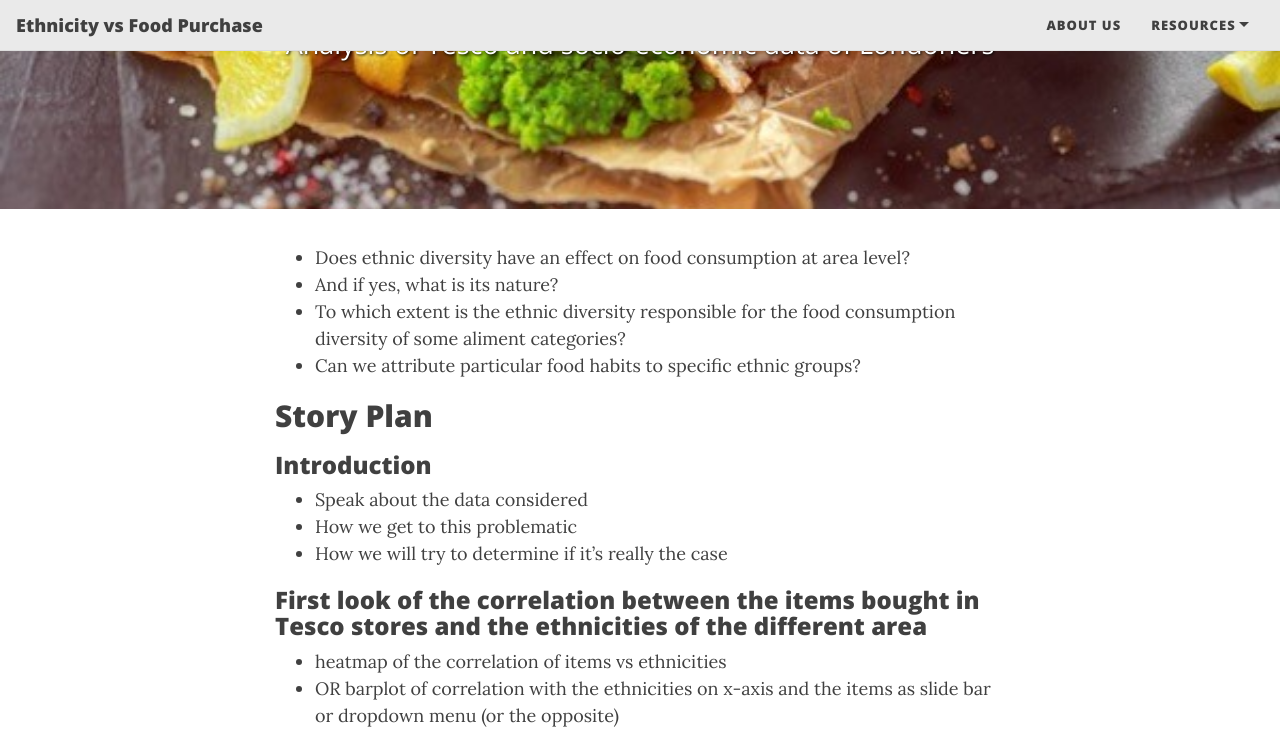
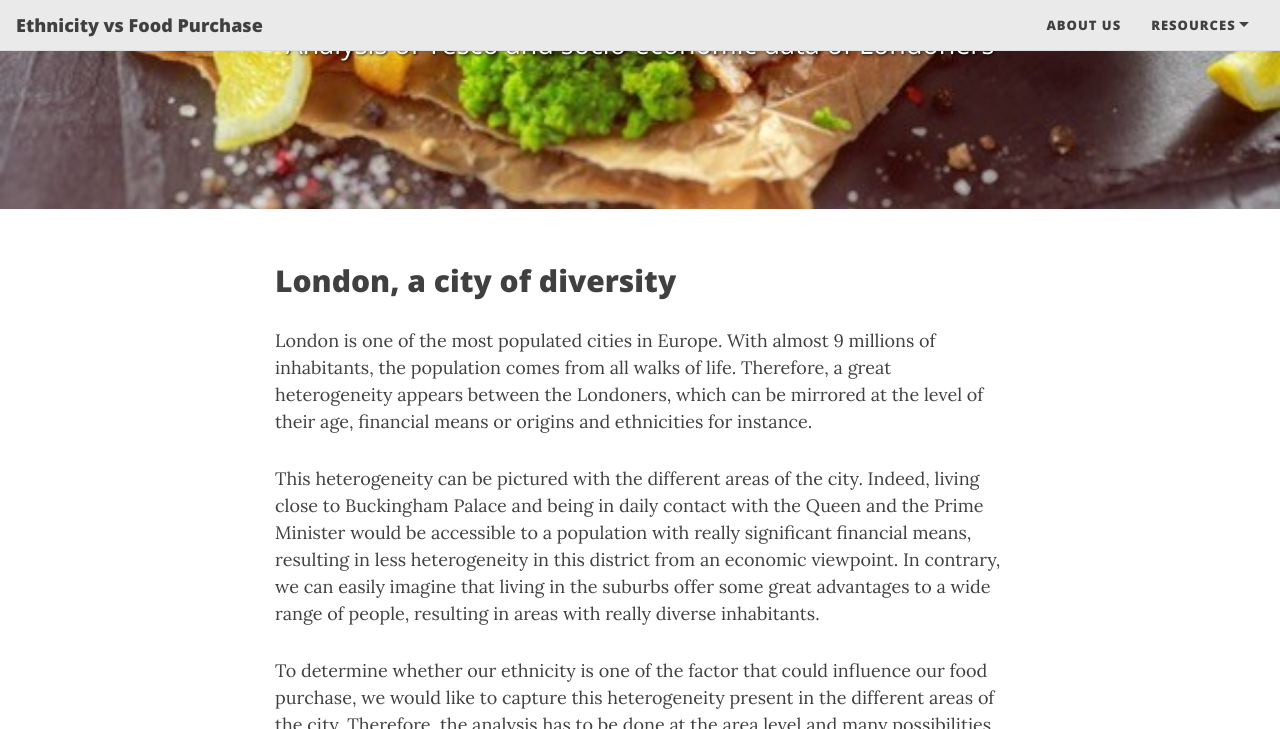
Before and after one commit to EvanBeal/EnchilADAs, a Jekyll site: the page built from index.md, in a window 1280 px wide and 1400 px high, scrolled down 512 px. Shown: the top 729 px of the window. Built offline with Jekyll 4.4.1, drawn with Linux system fonts in a browser that asks for light colours; nearby versions of some CDN libraries; some of the changed text lies outside the part shown; grey boxes are pictures that could not be loaded.

Commit message:
add intro

```diff
--- a/index.md
+++ b/index.md
@@ -4,6 +4,21 @@ title: Is your Ethnicity reflected in your Food Purchase?
 cover-img: "/assets/img/fish_chips.jpg"
 subtitle: Analysis of Tesco and socio-economic data of Londoners
 ---
+
+## London, a city of diversity
+London is one of the most populated cities in Europe. With almost 9 millions of inhabitants, the population comes from all walks of life. Therefore, a great heterogeneity appears between the Londoners, which can be mirrored at the level of their age, financial means or origins and ethnicities for instance.
+
+This heterogeneity can be pictured with the different areas of the city. Indeed, living close to Buckingham Palace and being in daily contact with the Queen and the Prime Minister  would be accessible to a population with really significant financial means, resulting in less heterogeneity in this district from an economic viewpoint. In contrary, we can easily imagine that living in the suburbs offer some great advantages to a wide range of people, resulting in areas with really diverse inhabitants.
+
+To determine whether our ethnicity is one of the factor that could influence our food purchase, we would like to capture this heterogeneity present in the different areas of the city. Therefore, the analysis has to be done at the area level and many possibilities appear to subdivide London into different districts. One can consider the 32 Boroughs for example. However, those areas are very large (from 150k to 300k inhabitants) and may not be really representative of everyone's diversity. That's why we decided to conduct our analysis at the Lower Super Output Area (LSOA) level, the finest subdivision of the city possible. Those 4'833 areas have an average population smaller than 2k and therefore offer a great resolution to link the food purchase to the diversity of the Londoners.
+
+## Tesco, "Every little helps"
+With this slogan, Tesco wants to be close to the population. This is one of the reason that allows this British groceries and general merchandise retailer to become a multinational and the market leader of groceries in UK with more than a quarter of the market share. This position of leader renders the data of its customer really valuable to link food purchases to a number of socio-economic factors. That's why the Tesco Grocery 1.0 dataset, a record of the food items purchased by 1.6 M Tesco customers, came out with a great interest to perform multiple studies.
+
+This dataset has been proven to be ecologically valid by comparing the food purchases with metabolic syndrome conditions that are strongly linked to food consumption habits, in the paper "Tesco Grocery 1.0, a large-scale dataset of grocery purchases in London" (https://www.nature.com/articles/s41597-020-0397-7). Therefore, we will use some features of this dataset (the fractions of food product categories, per area) to identify whether the food basket of the Tesco customers is the reflect of their ethnicity.
+
+
+
 
 - Does ethnic diversity have an effect on food consumption at area level?
 - And if yes, what is its nature?
@@ -12,14 +27,7 @@ subtitle: Analysis of Tesco and socio-economic data of Londoners
 
 ## Story Plan
 
-### Introduction
-- Speak about the data considered
-- How we get to this problematic
-- How we will try to determine if it's really the case
-
 ### First look of the correlation between the items bought in Tesco stores and the ethnicities of the different area
-- heatmap of the correlation of items vs ethnicities
-- OR barplot of correlation with the ethnicities on x-axis and the items as slide bar or dropdown menu (or the opposite)
 {% include corr_bar_plot_all_items.html %}
 
 {% include corr_bar_plot_all_eth.html %}
```
